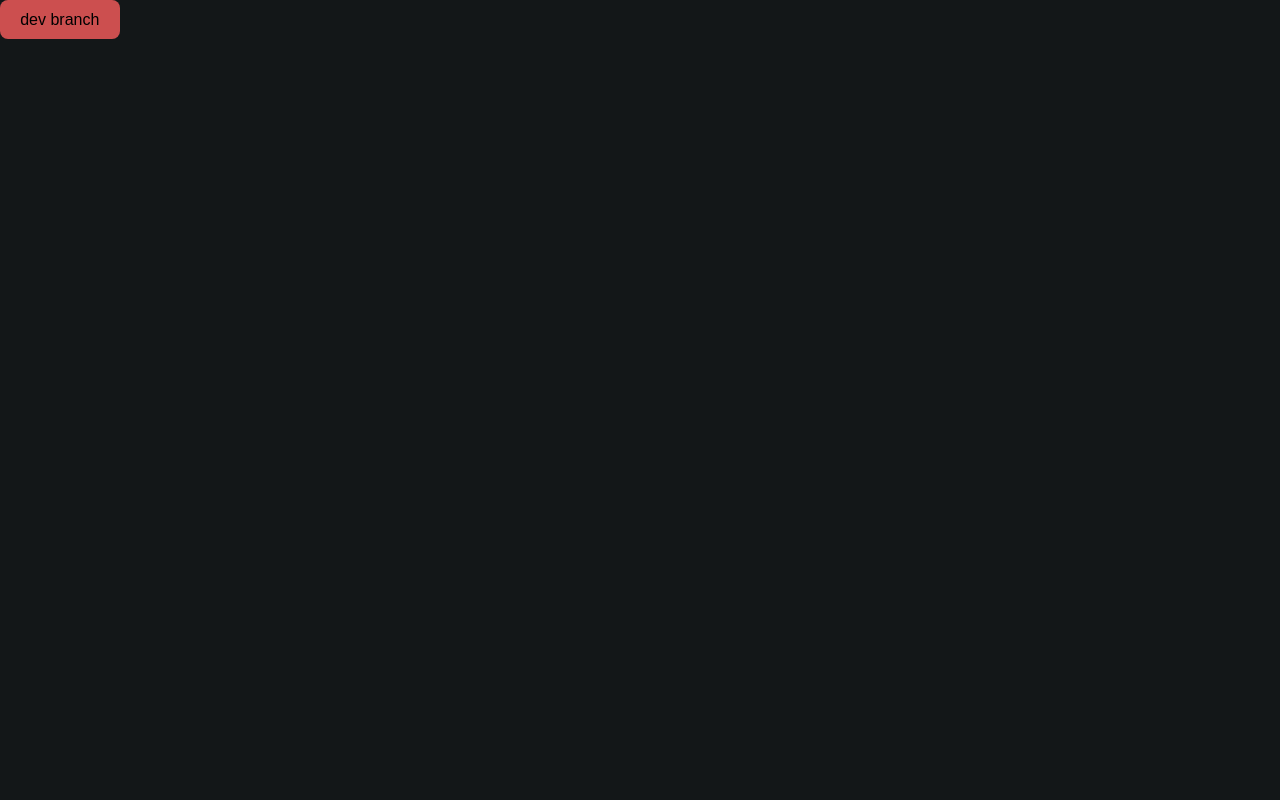
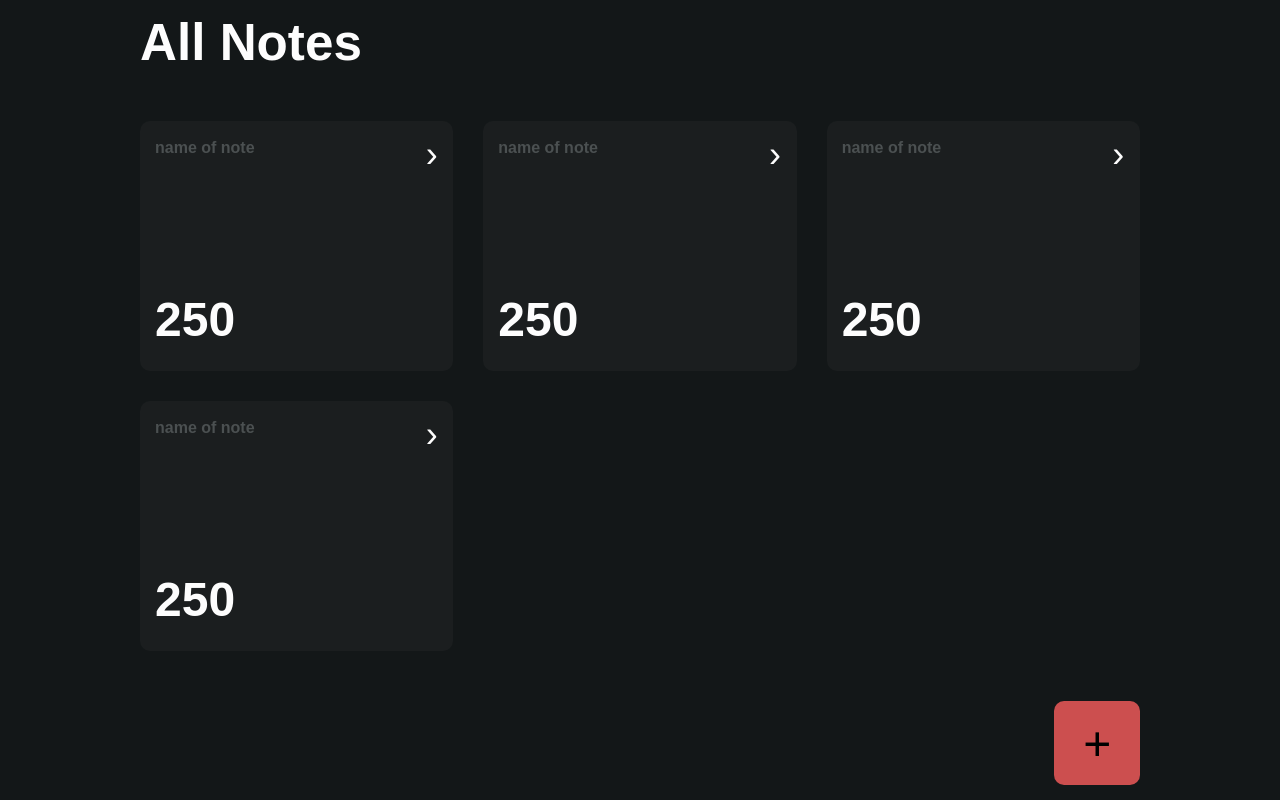
Before and after one commit to lojaaaaa/notes, a React (Vite) app: page / in a window 1280 px wide. Built offline with nearby package versions, Linux system fonts and the light colour scheme.

Commit message:
create feature/design branch

```diff
--- a/src/App.tsx
+++ b/src/App.tsx
@@ -1,10 +1,38 @@
 
-function App() {
 
+const App = () => {
   return (
-    <>
-      <button>dev branch</button>
-    </>
+    <div className="wrapper">
+      <section className="notes">
+        <div className="notes__container container">
+          <h1 className="title">All Notes</h1>
+          <div className="cards">
+            <div className="card">
+              <h3 className="card-title">name of note</h3>
+              <button className="card-button">&#8250;</button>
+              <p className="card-text">250</p>
+            </div>
+            <div className="card">
+              <h3 className="card-title">name of note</h3>
+              <button className="card-button">&#8250;</button>
+              <p className="card-text">250</p>
+            </div>
+            <div className="card">
+              <h3 className="card-title">name of note</h3>
+              <button className="card-button">&#8250;</button>
+              <p className="card-text">250</p>
+            </div>
+            <div className="card">
+              <h3 className="card-title">name of note</h3>
+              <button className="card-button">&#8250;</button>
+              <p className="card-text">250</p>
+            </div>
+
+          </div>
+          <button className="button">+</button>
+        </div>
+      </section>
+    </div>
   )
 }
 
--- a/src/index.css
+++ /dev/null
@@ -1,54 +0,0 @@
-*{
-  margin: 0;
-  padding: 0;
-  box-sizing: border-box;
-}
-
-:root {
-  font-family: Arial, system-ui, Avenir, Helvetica, Arial, sans-serif;
-  line-height: 1.5;
-  font-weight: 400;
-
-  color-scheme: light dark;
-  color: rgb(253, 253, 253);
-  background-color: rgb(19, 23, 24);
-
-  font-synthesis: none;
-  text-rendering: optimizeLegibility;
-  -webkit-font-smoothing: antialiased;
-  -moz-osx-font-smoothing: grayscale;
-  -webkit-text-size-adjust: 100%;
-}
-
-a {
-  font-weight: 500;
-  color: #646cff;
-  text-decoration: inherit;
-}
-a:hover {
-  color: #535bf2;
-}
-
-body {
-}
-
-h1 {
-  font-size: 3.2em;
-  line-height: 1.1;
-}
-
-button {
-  border-radius: 8px;
-  border: 1px solid transparent;
-  padding: 0.6em 1.2em;
-  font-size: 1em;
-  font-weight: 500;
-  font-family: inherit;
-  background-color: rgb(204, 79, 79);
-  cursor: pointer;
-  transition: border-color 0.25s;
-}
-button:focus,
-button:focus-visible {
-  outline: 4px auto -webkit-focus-ring-color;
-}
--- /dev/null
+++ b/src/index.scss
@@ -0,0 +1,107 @@
+*{
+  margin: 0;
+  padding: 0;
+  box-sizing: border-box;
+}
+
+:root {
+  font-family: Arial, system-ui, Avenir, Helvetica, Arial, sans-serif;
+  line-height: 1.5;
+  font-weight: 400;
+
+  color-scheme: light dark;
+  color: rgb(253, 253, 253);
+  background-color: rgb(19, 23, 24);
+
+  font-synthesis: none;
+  text-rendering: optimizeLegibility;
+  -webkit-font-smoothing: antialiased;
+  -moz-osx-font-smoothing: grayscale;
+  -webkit-text-size-adjust: 100%;
+}
+
+a {
+  font-weight: 500;
+  color: #646cff;
+  text-decoration: inherit;
+}
+a:hover {
+  color: #535bf2;
+}
+
+
+h1 {
+  font-size: 3.2em;
+  line-height: 1.1;
+}
+
+.container{
+  max-width: 1030px;
+  margin: 0 auto;
+  padding: 0 15px;
+}
+.notes{
+  height: 100vh;
+}
+.notes__container{
+  display: flex;
+  flex-direction: column;
+  justify-content: center;
+  gap: 50px;
+  height: 100%;
+}
+
+.title{
+}
+
+.cards{
+  display: grid;
+  grid-template-columns: repeat(auto-fill, minmax(250px, 1fr));
+  justify-content: center;
+  gap: 30px;
+}
+
+.card{
+  position: relative;
+  background-color: rgb(27, 30, 31);
+  border-radius: 10px;
+  padding: 15px;
+  min-height: 250px;
+  display: flex;
+  flex-direction: column;
+  justify-content: space-between;
+
+  .card-title{
+    font-size: 16px;
+    color: rgb(75, 80, 81);
+  }
+
+  .card-text{
+    font-size: 48px;
+    font-weight: 600;
+  }
+  .card-button{
+    position: absolute;
+    right: 5%;
+    top: 5%;
+    cursor: pointer;
+    background-color: transparent;
+    border: 0;
+    font-size: 36px;
+    color: inherit;
+    font-weight: 300;
+  }
+}
+
+.button{
+  border-radius: 10px;
+  padding: 0.3em 0.6em;
+  font-size: 1em;
+  font-weight: 500;
+  font-family: inherit;
+  background-color: rgb(204, 79, 79);
+  cursor: pointer;
+  border: 0;
+  font-size: 48px;
+  align-self: flex-end;
+}
--- a/src/main.tsx
+++ b/src/main.tsx
@@ -1,7 +1,7 @@
 import React from 'react'
 import ReactDOM from 'react-dom/client'
 import App from './App.tsx'
-import './index.css'
+import './index.scss'
 
 ReactDOM.createRoot(document.getElementById('root')!).render(
   <React.StrictMode>
```
